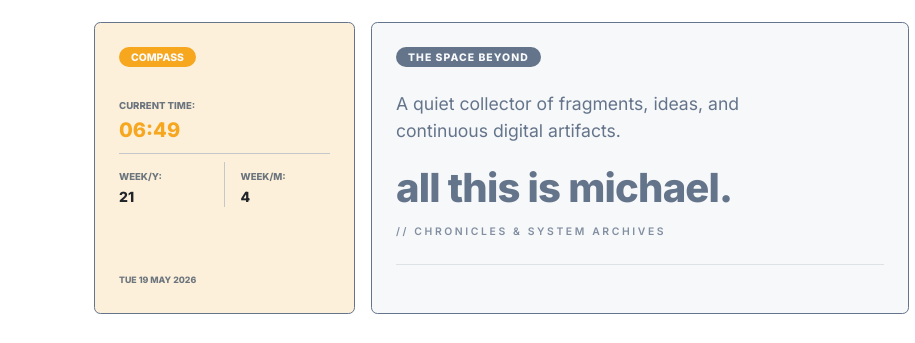
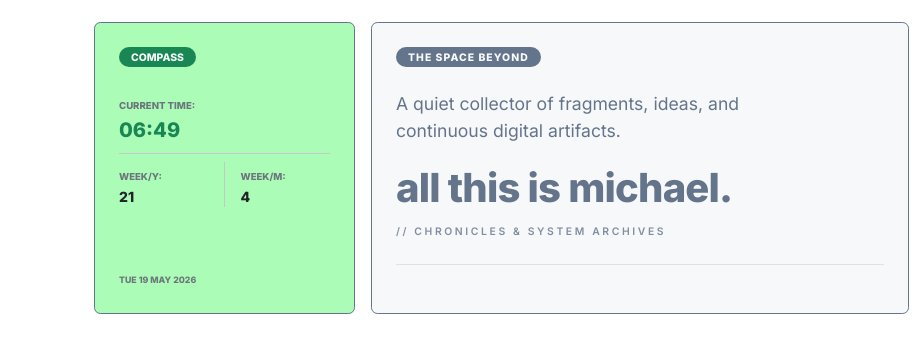
Before and after one commit to mkmgo/vital_publications, a plain HTML site: page index.html in a window 1280 px wide. Shown: the part 414-757 px from the top of the page, 0-915 px from the left. Drawn offline with nearby package versions, Linux system fonts and the light colour scheme; grey boxes are pictures that could not be loaded.

Commit message:
update before change

```diff
--- a/index.html
+++ b/index.html
@@ -790,11 +790,11 @@
         <div class="row g-3 mb-4">
           <div class="col-md-3">
             <div
-              class="p-4 bg-white-card border-grey bw-1 soft-tint-amber"
+              class="p-4 bg-white-card border-grey bw-1 soft-tint-green"
               style="min-height: 220px"
             >
               <div class="tile-content">
-                <span class="ui-tag tag-amber tag-cutout mb-3">Compass</span>
+                <span class="ui-tag tag-green tag-cutout mb-3">Compass</span>
 
                 <div class="w-100 mt-2">
                   <div class="mb-2 border-bottom border-secondary-subtle pb-2">
@@ -806,7 +806,7 @@
                     <span
                       class="small fw-bold d-block fs-5"
                       id="compass-time"
-                      style="color: var(--clr-amber)"
+                      style="color: var(--clr-green)"
                       >--:--</span
                     >
                   </div>
```
